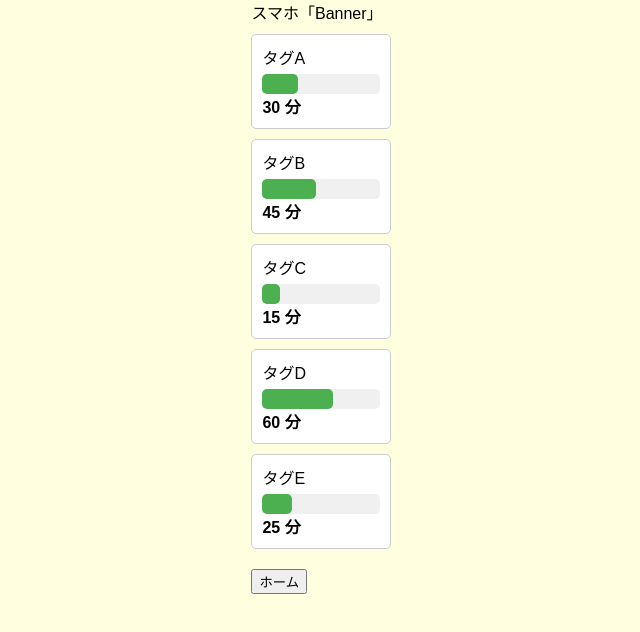
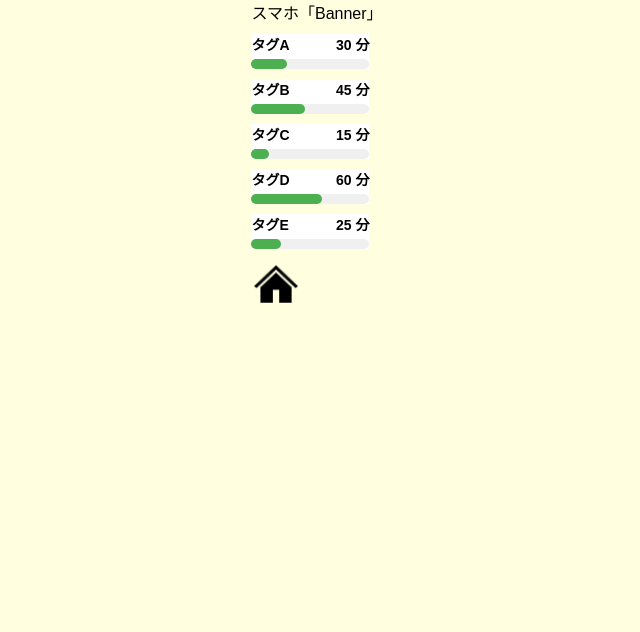
Before and after one commit to nakazato743/-Banner, a website: page public/rireki.html in a window 1280 px wide. Shown: the whole page, without its empty margins (323-963 px from the left). Drawn offline with Linux system fonts and the light colour scheme.

Commit message:
履歴画面とログイン画面の作成

```diff
--- a/public/rireki.html
+++ b/public/rireki.html
@@ -6,35 +6,33 @@
     <title>履歴</title>
     <link rel="stylesheet" href="styles.css">
     <style>
-        /* ここに独自のスタイルを記述 */
+        /* 独自のスタイルを記述 */
         .history-item {
-            width: 90%; /* 幅を90%に設定 */
-            margin: 10px 0; /* 上下マージンを追加 */
-            padding: 10px; /* 内側の余白を追加 */
-            border: 1px solid #ccc; /* 枠線を追加 */
-            border-radius: 5px; /* 角を丸くする */
+            width: 90%;
+            margin: 10px 0;
+            padding: 0; /* パディングを削除 */
             background-color: #fff; /* 背景色を白に設定 */
         }
 
+        .history-header {
+            display: flex;
+            justify-content: space-between;
+            align-items: center;
+            font-weight: bold;
+            font-size: 14px;
+            margin-bottom: 5px;
+        }
+
         .bar-container {
-            background-color: #f0f0f0; /* 棒グラフの背景色 */
-            border-radius: 5px; /* 角を丸くする */
-            height: 20px; /* 高さを設定 */
-            margin-top: 5px; /* 上マージンを追加 */
+            background-color: #f0f0f0;
+            border-radius: 5px;
+            height: 10px;
         }
 
         .bar {
-            background-color: #4caf50; /* 棒グラフの色 */
-            height: 100%; /* 高さを100%に */
-            border-radius: 5px; /* 角を丸くする */
-        }
-
-        .time {
-            font-weight: bold; /* 時間表示を太字に */
-        }
-
-        .home-button {
-            margin-top: 20px; /* 上マージンを追加 */
+            background-color: #4caf50;
+            height: 100%;
+            border-radius: 5px;
         }
     </style>
 </head>
@@ -49,7 +47,7 @@
 
         <!-- ホームボタン -->
         <div class="home-button">
-            <button id="home-btn">ホーム</button>
+            <img id="home-btn" src="home_button.png" alt="ホーム" style="cursor: pointer; width: 50px; height: 50px;">
         </div>
     </div>
 
@@ -73,10 +71,17 @@
                 const div = document.createElement('div');
                 div.className = 'history-item';
 
-                // タグ名
-                const tagName = document.createElement('div');
-                tagName.className = 'tag-name';
+                const header = document.createElement('div');
+                header.className = 'history-header';
+
+                const tagName = document.createElement('span');
                 tagName.textContent = item.tagName;
+
+                const time = document.createElement('span');
+                time.textContent = `${item.time} 分`;
+
+                header.appendChild(tagName);
+                header.appendChild(time);
 
                 // 棒グラフ
                 const barContainer = document.createElement('div');
@@ -86,20 +91,42 @@
                 bar.style.width = `${item.time}%`; // 時間を棒の長さに変換
                 barContainer.appendChild(bar);
 
-                // 時間表示
-                const time = document.createElement('div');
-                time.className = 'time';
-                time.textContent = `${item.time} 分`;
-
                 // 各要素を親divに追加
-                div.appendChild(tagName);
+                div.appendChild(header);
                 div.appendChild(barContainer);
-                div.appendChild(time);
                 historyList.appendChild(div);
             });
         }
 
-        // 仮データを表示
+        // 履歴データをローカルストレージから取得する場合の例
+        /*
+        function fetchHistoryDataFromLocalStorage() {
+            const data = localStorage.getItem('ここにデータベース名'); // 履歴データを取得
+            if (data) {
+                return JSON.parse(data); // JSON形式でパースして返す
+            }
+            return []; // データがない場合は空の配列を返す
+        }
+
+        // ローカルストレージからデータを取得して表示
+        const localStorageHistoryData = fetchHistoryDataFromLocalStorage();
+        displayHistory(localStorageHistoryData);
+        */
+
+        // 履歴データをAPIデータベースから取得する場合の例
+        /*
+        async function fetchHistoryData() {
+            // データベースから履歴データを取得する処理
+            const response = await fetch('ここにAPIのURLを入力'); // 例：APIエンドポイントを指定
+            const data = await response.json(); // JSON形式でデータを取得
+            displayHistory(data); // 取得したデータを表示
+        }
+
+        // データベースからデータを取得して表示
+        fetchHistoryData();
+        */
+
+        // 仮データを表示・データベースまたはローカルストレージからの取得の場合は消す
         displayHistory(historyData);
 
         // ホームボタンのイベント
```
Also changed, not shown: public/index.html (+2 -1 lines), public/login.html (added, +38 -0 lines).
